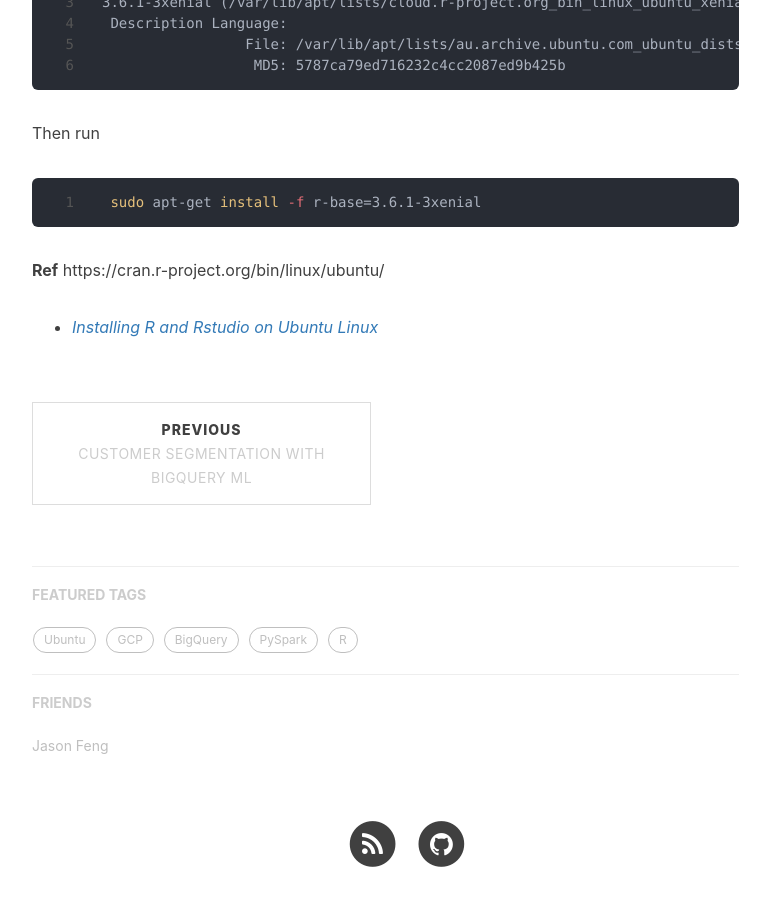
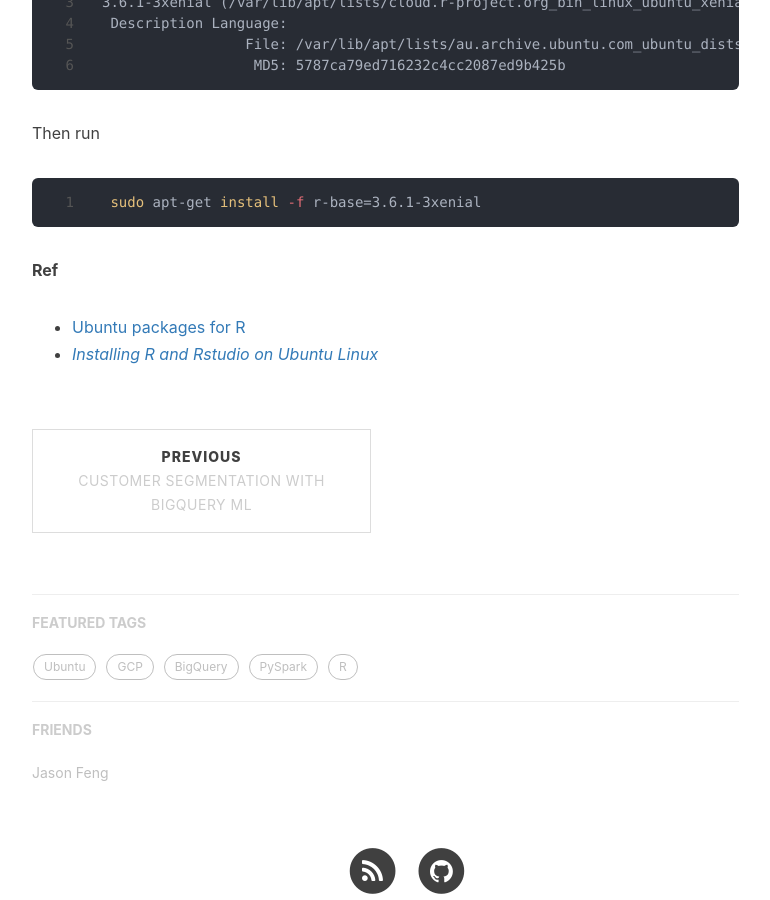
Before and after one commit to q15928/q15928.github.io, a Jekyll site: the page built from _posts/2019-07-28-upgrade-r-ubuntu.md, in a window 1280 px wide and 900 px high, scrolled down 1537 px. Shown: the whole window, without its empty margins (233-1003 px from the left). Built offline with Jekyll 4.4.1, drawn with Linux system fonts in a browser that asks for light colours; nearby versions of some CDN libraries; comment, search, counter and statistics services are not loaded.

Commit message:
fix the reference

````diff
--- a/_posts/2019-07-28-upgrade-r-ubuntu.md
+++ b/_posts/2019-07-28-upgrade-r-ubuntu.md
@@ -51,5 +51,5 @@ Then run
  ```
 
 **Ref**
-https://cran.r-project.org/bin/linux/ubuntu/
+- [Ubuntu packages for R](https://cran.r-project.org/bin/linux/ubuntu/)
 - *[Installing R and Rstudio on Ubuntu Linux](https://blog.zenggyu.com/en/post/2018-01-29/installing-r-r-packages-e-g-tidyverse-and-rstudio-on-ubuntu-linux/)*
````
